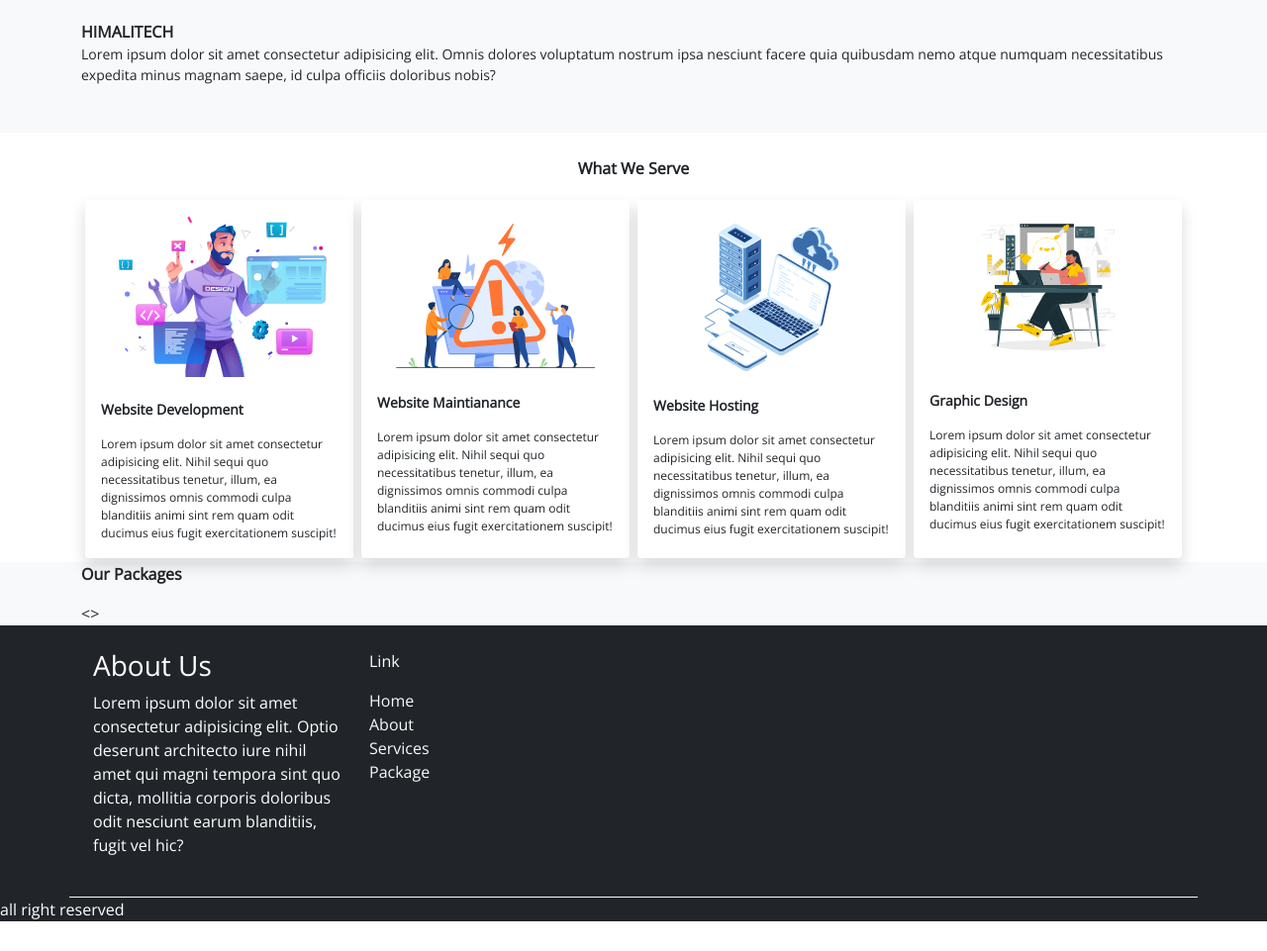
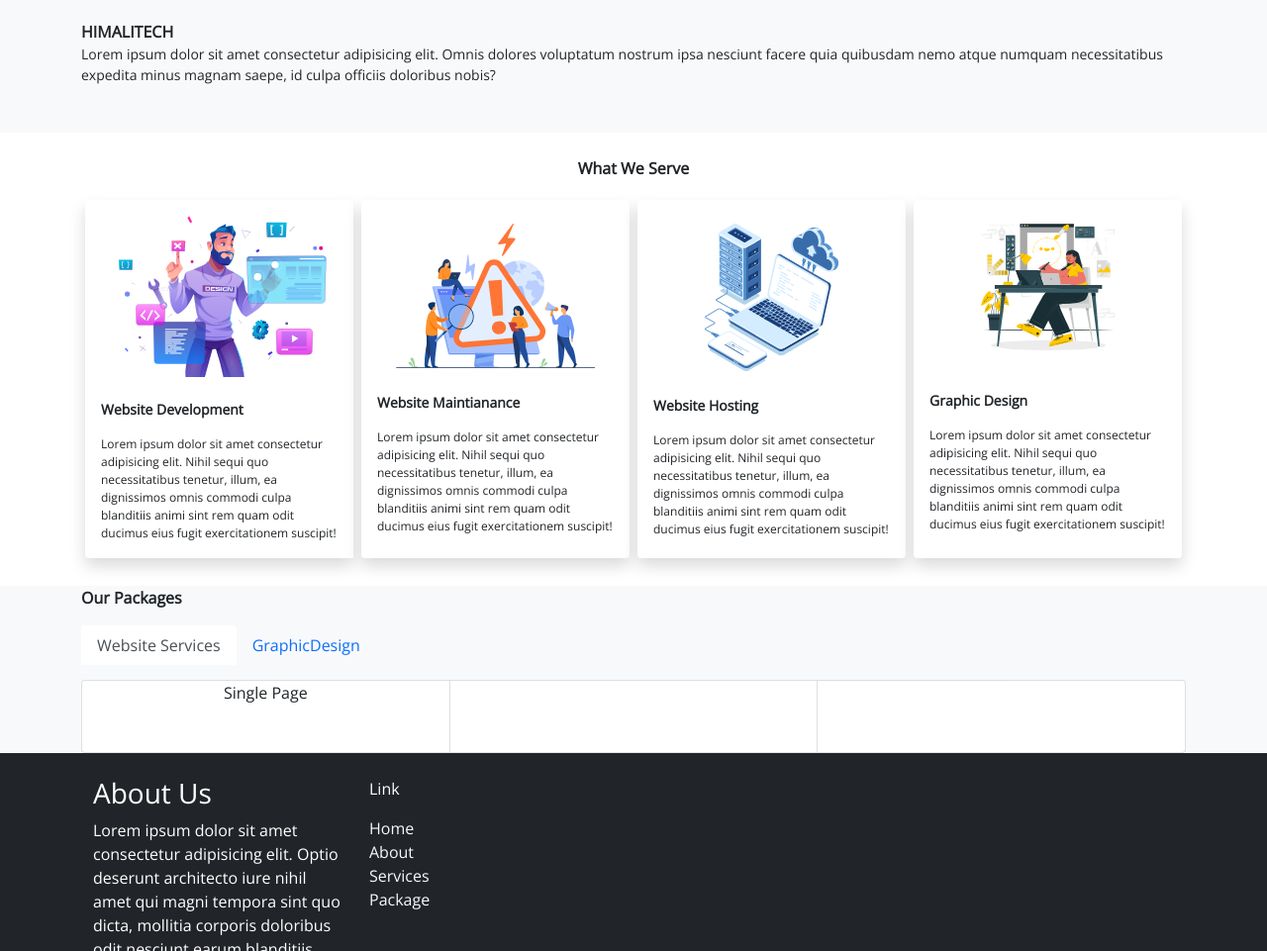
Before and after one commit to PRAKUS/LandingPage, a plain HTML site: page index.html in a window 1280 px wide. Shown: the part 520-1481 px from the top of the page at 99% size. Drawn offline with nearby package versions, Linux system fonts and the light colour scheme.

Commit message:
package added

```diff
--- a/index.html
+++ b/index.html
@@ -8,7 +8,10 @@
     <link rel="icon" href="img/svg/icon.svg" type="image/icon type">
     <link href="https://cdn.jsdelivr.net/npm/bootstrap@5.1.3/dist/css/bootstrap.min.css" rel="stylesheet"
         integrity="sha384-1BmE4kWBq78iYhFldvKuhfTAU6auU8tT94WrHftjDbrCEXSU1oBoqyl2QvZ6jIW3" crossorigin="anonymous">
-    <title>HIMALITECH</title>
+    <script src="https://cdn.jsdelivr.net/npm/bootstrap@5.1.3/dist/js/bootstrap.bundle.min.js"
+        integrity="sha384-ka7Sk0Gln4gmtz2MlQnikT1wXgYsOg+OMhuP+IlRH9sENBO0LRn5q+8nbTov4+1p"
+        crossorigin="anonymous"></script>
+        <title>HIMALITECH</title>
     <style>
     :root{
          --bs-font-sans-serif:Open Sans;
@@ -86,7 +89,7 @@
     </section>
 
     <section>
-        <div class="container pt-4">
+        <div class="container py-4">
             <p class="text-center bigtitle">What We Serve</p>
             <div class="card-group">
                 <div class="card m-1 shadow border-0">
@@ -131,7 +134,39 @@
    <section class="bg-light">
     <div class="container">
         <p class="bigtitle">Our Packages</p>
-        <>
+
+        <ul class="nav nav-tabs border-0 mb-3" id="pills-tab" role="tablist">
+            <li class="nav-item" role="presentation">
+                <button class="nav-link active border-0" id="pills-home-tab" data-bs-toggle="pill" data-bs-target="#pills-home"
+                    type="button" role="tab" aria-controls="pills-home" aria-selected="true">Website Services</button>
+            </li>
+            <li class="nav-item" role="presentation">
+                <button class="nav-link border-0" id="pills-profile-tab" data-bs-toggle="pill" data-bs-target="#pills-profile"
+                    type="button" role="tab" aria-controls="pills-profile" aria-selected="false">GraphicDesign</button>
+            </li>
+
+        </ul>
+        <div class="tab-content" id="pills-tabContent">
+            <div class="tab-pane fade show active" id="pills-home" role="tabpanel" aria-labelledby="pills-home-tab">
+                <div class="card-group">
+                    <div class="card">
+                    <div class="card-head">
+                        <p class="text-center">Single Page</p></div>
+                    <div class="card-body"></div>
+                        </div>
+                    <div class="card">
+                        <div class="card-head"></div>
+                        <div class="card-body"></div>
+                        </div>
+                    <div class="card">
+                        <div class="card-head"></div>
+                        <div class="card-body"></div>
+                    </div>
+                </div>
+            </div>
+            <div class="tab-pane fade" id="pills-profile" role="tabpanel" aria-labelledby="pills-profile-tab">...</div>
+
+        </div>
 
         </div>
     </section>
```
